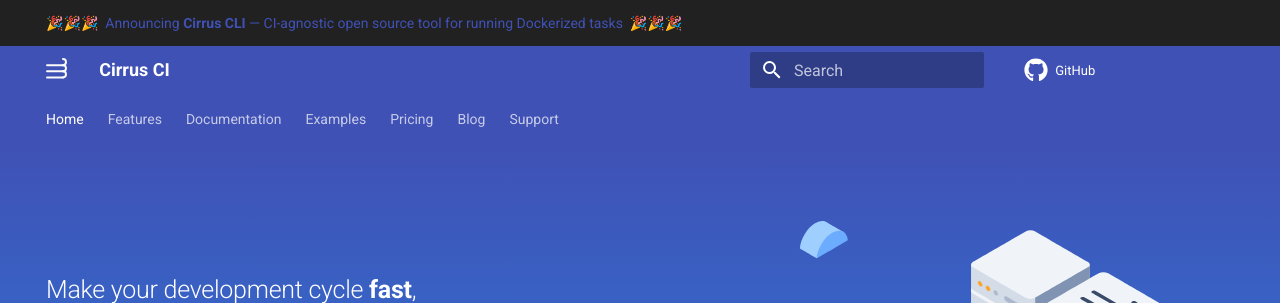
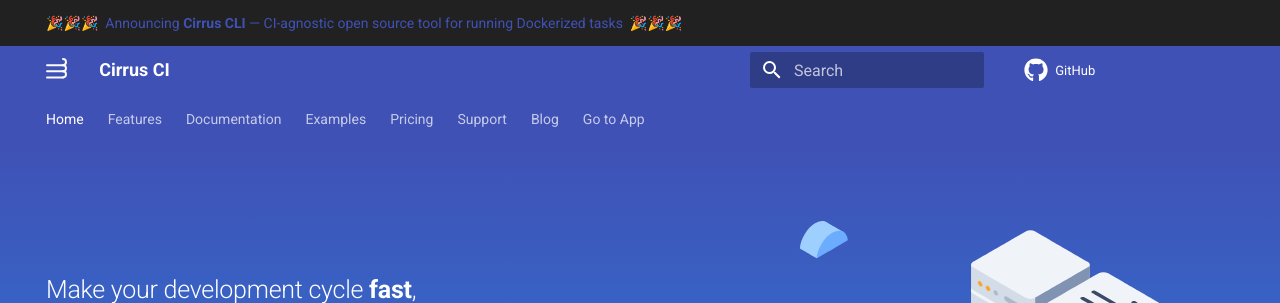
Before and after one commit to cirruslabs/cirrus-ci-docs, an MkDocs documentation site: the page built from docs/index.md, in a window 1280 px wide. Shown: the top 303 px of the page. Built offline with MkDocs 1.6.1 and Material for MkDocs 9.7.7, drawn with Linux system fonts in a browser that asks for light colours; comment, search, counter and statistics services are not loaded.

Commit message:
Sticky header and Go to App

```diff
--- a/mkdocs.yml
+++ b/mkdocs.yml
@@ -28,8 +28,8 @@ theme:
     code: Roboto Mono
   features:
     - navigation.tabs
+    - navigation.tabs.sticky
     - search.suggest
-    - header.autohide
 
 extra_css:
   - 'stylesheets/extra.css'
@@ -97,9 +97,10 @@ nav:
     - Examples: examples.md
   - Pricing:
     - Pricing: pricing.md
-  - Blog: https://medium.com/cirruslabs
   - Support:
     - Support: support.md
+  - Blog: https://medium.com/cirruslabs
+  - Go to App: https://cirrus-ci.com/
 
 extra:
   social:
```
